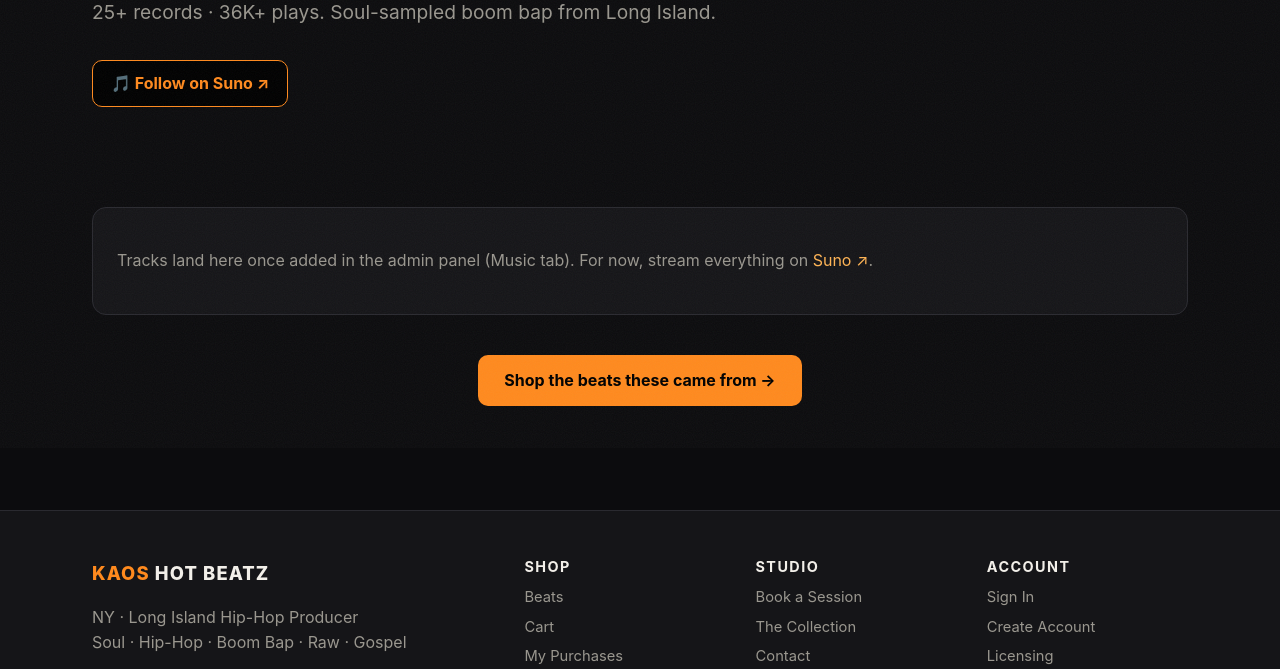
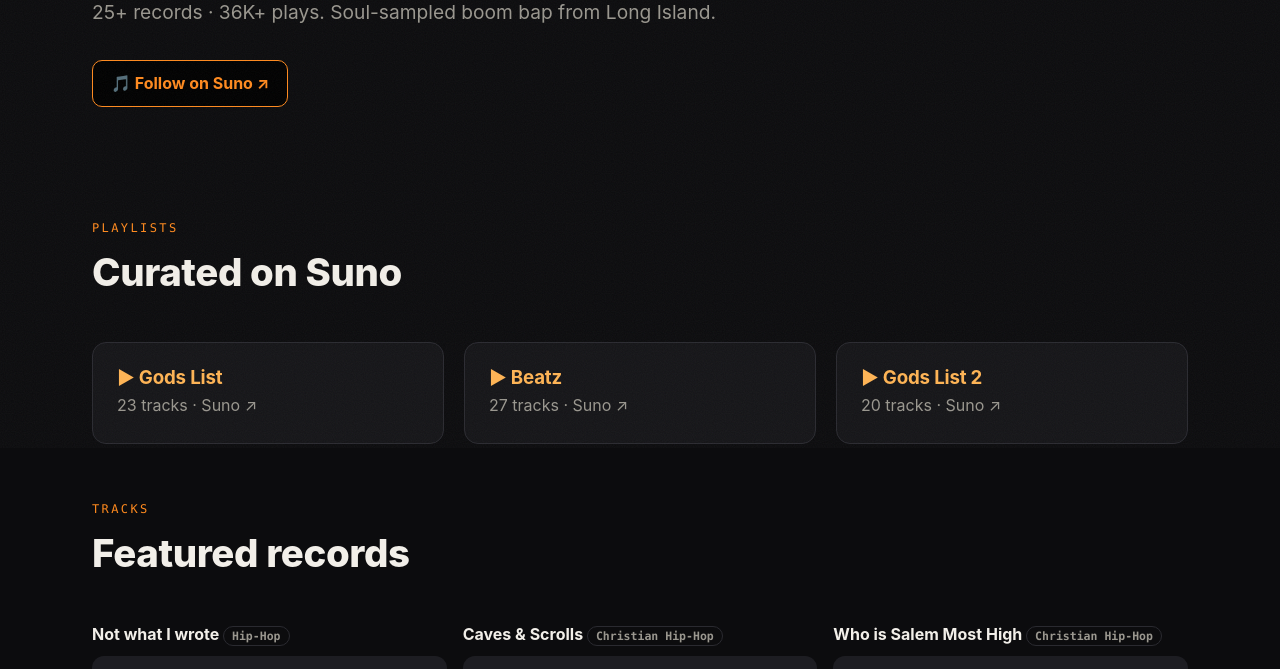
Before and after one commit to kaoshotbeatz-ops/KaosHotBeatz, a PHP site: page /listen.php in a window 1280 px wide. Shown: the part 352-1021 px from the top of the page. Run offline with PHP 8.4, Linux system fonts and the light colour scheme; grey boxes are pictures that could not be loaded.

Commit message:
Pull real Suno catalog: 8 featured tracks + Gods List/Beatz/Gods List 2 playlists
Co-Authored-By: Claude Opus 4.8 <noreply@anthropic.com>

```diff
--- a/index.php
+++ b/index.php
@@ -3,7 +3,7 @@ require_once __DIR__ . '/partials.php';
 $beats = array_filter(khb_load('beats'), fn($b) => empty($b['sold_exclusive']));
 usort($beats, fn($a, $b) => ($b['ts'] ?? 0) <=> ($a['ts'] ?? 0));
 $featured = array_slice($beats, 0, 5);
-$music = array_slice(khb_load('music'), 0, 3);
+$music = array_slice(suno_tracks(), 0, 3);
 $tiers = license_tiers();
 khb_header('Original Beats & Studio Sessions', '');
 ?>
--- a/lib.php
+++ b/lib.php
@@ -29,6 +29,33 @@ if (!defined('INSTAGRAM_URL'))  define('INSTAGRAM_URL', 'https://instagram.com/k
 if (!defined('BEATSTARS_URL'))  define('BEATSTARS_URL', 'https://www.beatstars.com/kaoshotbeatz');
 if (!defined('STAT_PLAYS'))     define('STAT_PLAYS', '36K+');
 if (!defined('STAT_SONGS'))     define('STAT_SONGS', '25+');
+
+// Featured Suno tracks (shown when admin hasn't added its own via the Music tab).
+function default_suno_tracks() {
+    return [
+        ['title' => 'Not what I wrote',        'suno' => 'c33488af-3b69-4edd-858c-b5d5917b2105', 'tags' => 'Hip-Hop'],
+        ['title' => 'Caves & Scrolls',          'suno' => '9c86e82b-35f7-4cdf-9c20-e0a3546a4700', 'tags' => 'Christian Hip-Hop'],
+        ['title' => 'Who is Salem Most High',    'suno' => 'a048fbf4-fe5b-4ce6-89c4-6f542d4d3434', 'tags' => 'Christian Hip-Hop'],
+        ['title' => 'Doc I hear voices',         'suno' => '8c9a953d-47e2-4746-884a-895cc669f55b', 'tags' => 'Boom Bap'],
+        ['title' => 'Dramatic',                  'suno' => 'b777f51b-0b24-49fd-8179-caeb47e8ace2', 'tags' => 'Hip-Hop'],
+        ['title' => 'My Father Never Warned Me', 'suno' => 'acf97e1a-9413-4d84-8c33-fe02a4696c8a', 'tags' => 'Soul'],
+        ['title' => 'Down in the Gutter',        'suno' => 'e1a54a1f-ebfb-4f1c-8907-6de6e719cb5f', 'tags' => 'Raw'],
+        ["title" => "Can't Stop Me",             'suno' => '13d0c53f-5fd6-4bdf-99e4-9314d5ddf049', 'tags' => 'Hip-Hop'],
+    ];
+}
+// Merge admin-added tracks (data/music.json) over the featured defaults.
+function suno_tracks() {
+    $admin = khb_load('music');
+    return $admin ? $admin : default_suno_tracks();
+}
+// Curated Suno playlists.
+function suno_playlists() {
+    return [
+        ['name' => 'Gods List',   'id' => '1989bb7f-fb2f-4aa8-9d8b-09a90793370e', 'count' => 23],
+        ['name' => 'Beatz',       'id' => 'e3018dde-0c68-40e3-905e-615c9661e06e', 'count' => 27],
+        ['name' => 'Gods List 2', 'id' => 'fd1b14ce-dba0-4c78-8472-459f2ee5f4b5', 'count' => 20],
+    ];
+}
 
 // Extract a Suno song ID from a full URL or bare ID (for iframe embeds).
 function suno_id($v) {
--- a/listen.php
+++ b/listen.php
@@ -1,7 +1,7 @@
 <?php
 require_once __DIR__ . '/partials.php';
-$music = khb_load('music');
-usort($music, fn($a, $b) => ($b['ts'] ?? 0) <=> ($a['ts'] ?? 0));
+$music = suno_tracks();
+$playlists = suno_playlists();
 khb_header('Listen', 'listen.php');
 ?>
 <section class="hero" style="padding-bottom:36px">
@@ -14,6 +14,16 @@ khb_header('Listen', 'listen.php');
 </section>
 <section>
   <div class="wrap">
+    <div class="section-head"><div><p class="ey">Playlists</p><h2>Curated on Suno</h2></div></div>
+    <div class="grid c3" style="margin-bottom:44px">
+      <?php foreach ($playlists as $p): ?>
+      <a class="card" href="https://suno.com/playlist/<?= h($p['id']) ?>" target="_blank" rel="noopener" style="display:block">
+        <h3 style="margin:0">▶ <?= h($p['name']) ?></h3>
+        <p class="muted" style="margin:.3em 0 0"><?= (int)$p['count'] ?> tracks · Suno ↗</p>
+      </a>
+      <?php endforeach; ?>
+    </div>
+    <div class="section-head"><div><p class="ey">Tracks</p><h2>Featured records</h2></div></div>
     <?php if (!$music): ?>
       <div class="card"><p class="muted">Tracks land here once added in the admin panel (Music tab). For now, stream everything on <a href="<?= h(SUNO_URL) ?>" target="_blank" rel="noopener">Suno ↗</a>.</p></div>
     <?php else: ?>
```
